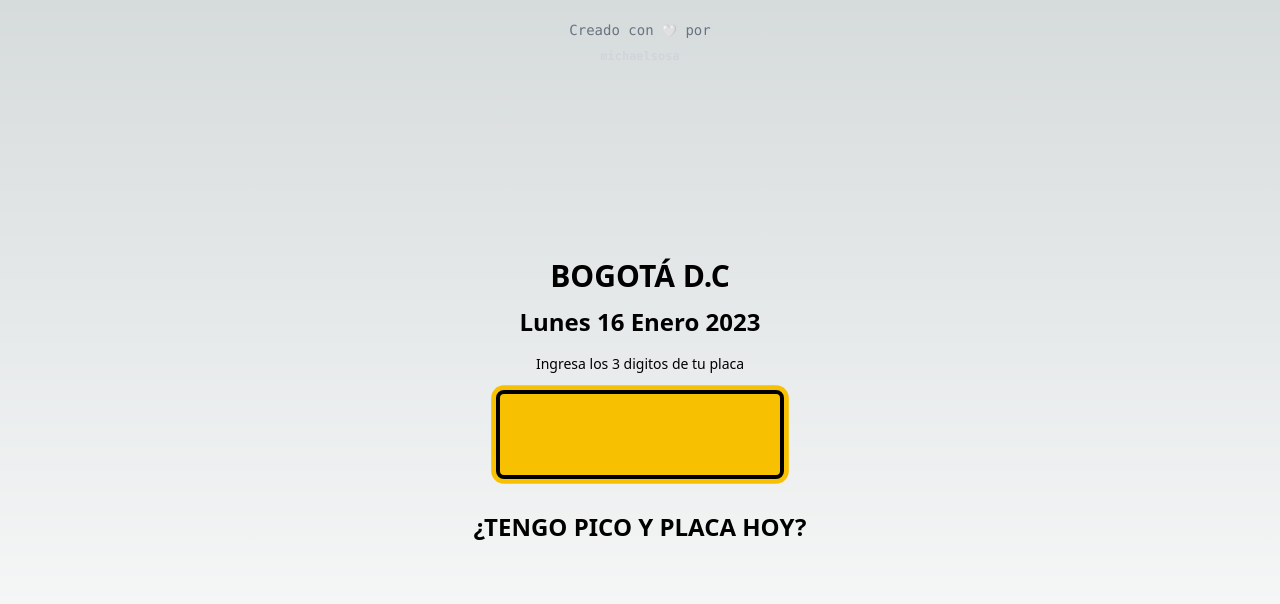
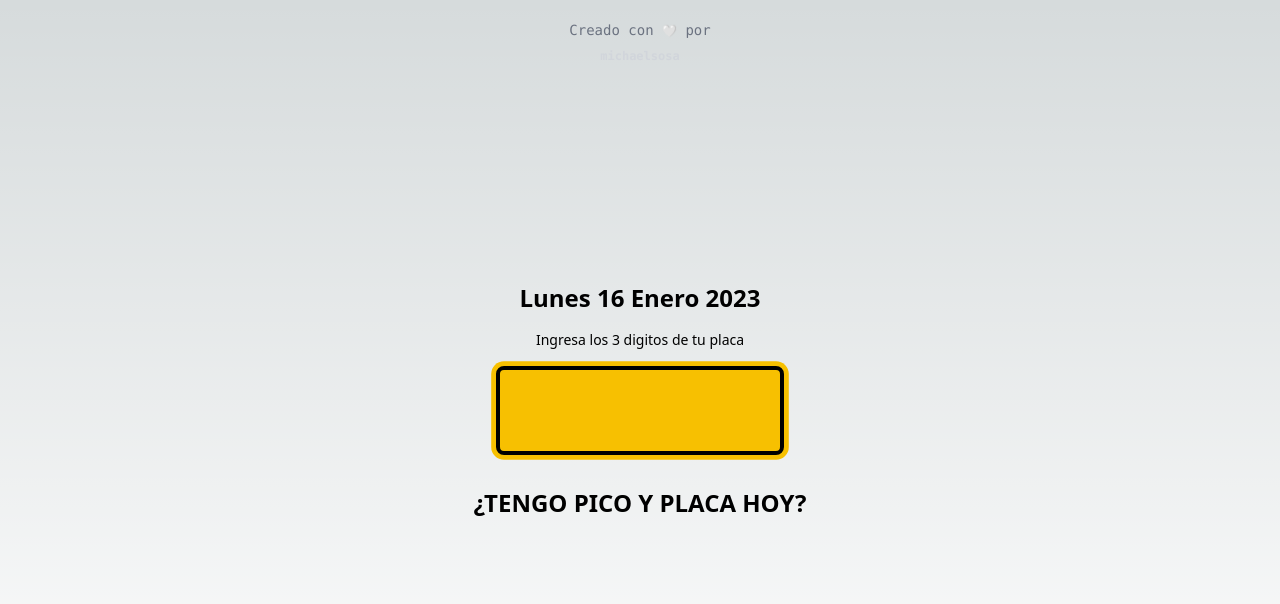
Before and after one commit to mikesosa/picoyplaca, a Next.js app: page / in a window 1280 px wide. Shown: the top 604 px of the page. Built offline with nearby package versions, Linux system fonts and the light colour scheme.

Commit message:
remove city

```diff
--- a/src/app/page.tsx
+++ b/src/app/page.tsx
@@ -88,8 +88,7 @@ export default function Home() {
   return (
     <main className="mx-auto max-w-7xl sm:px-6 lg:px-8 flex justify-center h-screen">
       <div className="flex flex-col justify-center items-center">
-        <p className="text-center font-bold text-3xl capitalize">BOGOTÁ D.C</p>
-        <p className="text-center font-bold text-2xl capitalize mt-3">
+        <p className="text-center font-bold text-2xl capitalize">
           {dateFormatter(new Date())}
         </p>
         <div className="mt-4 mb-8 w-2/4 sm:w-2/5">
```
